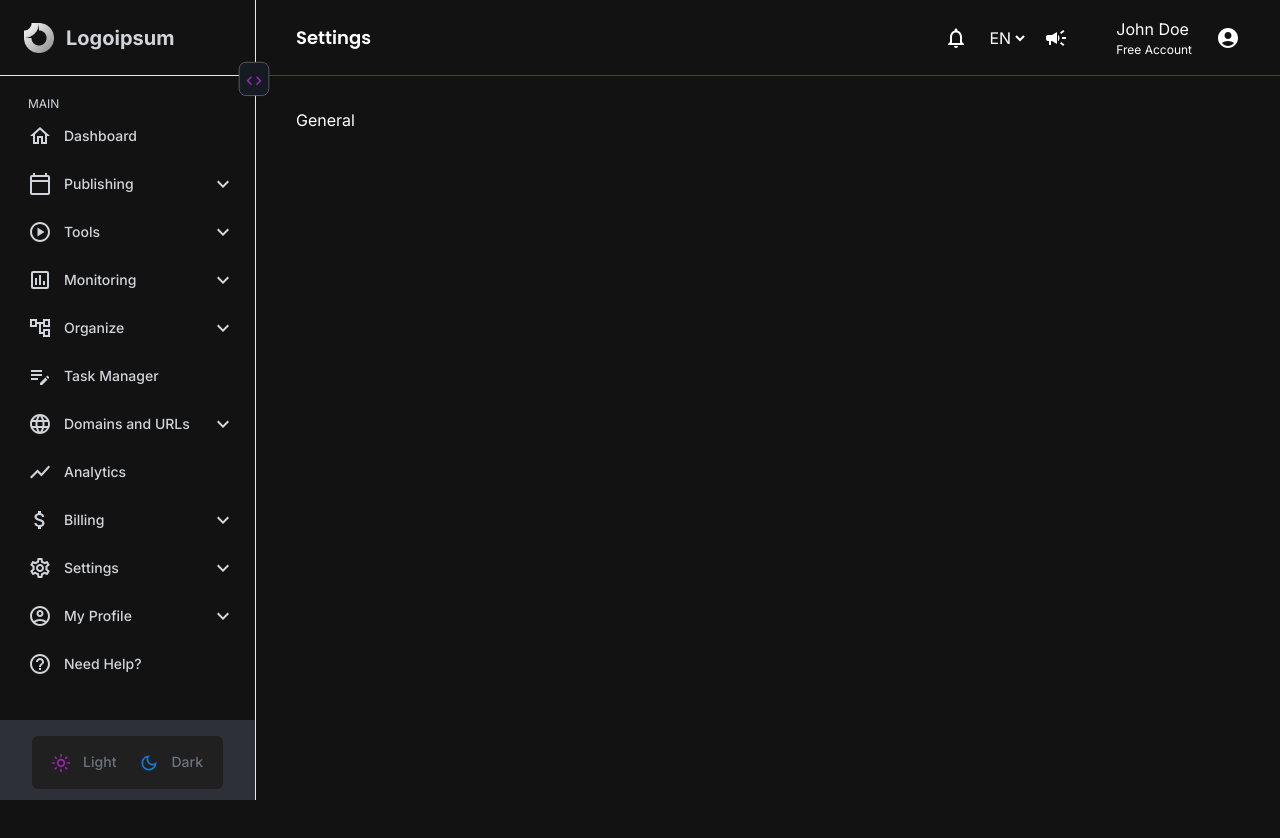
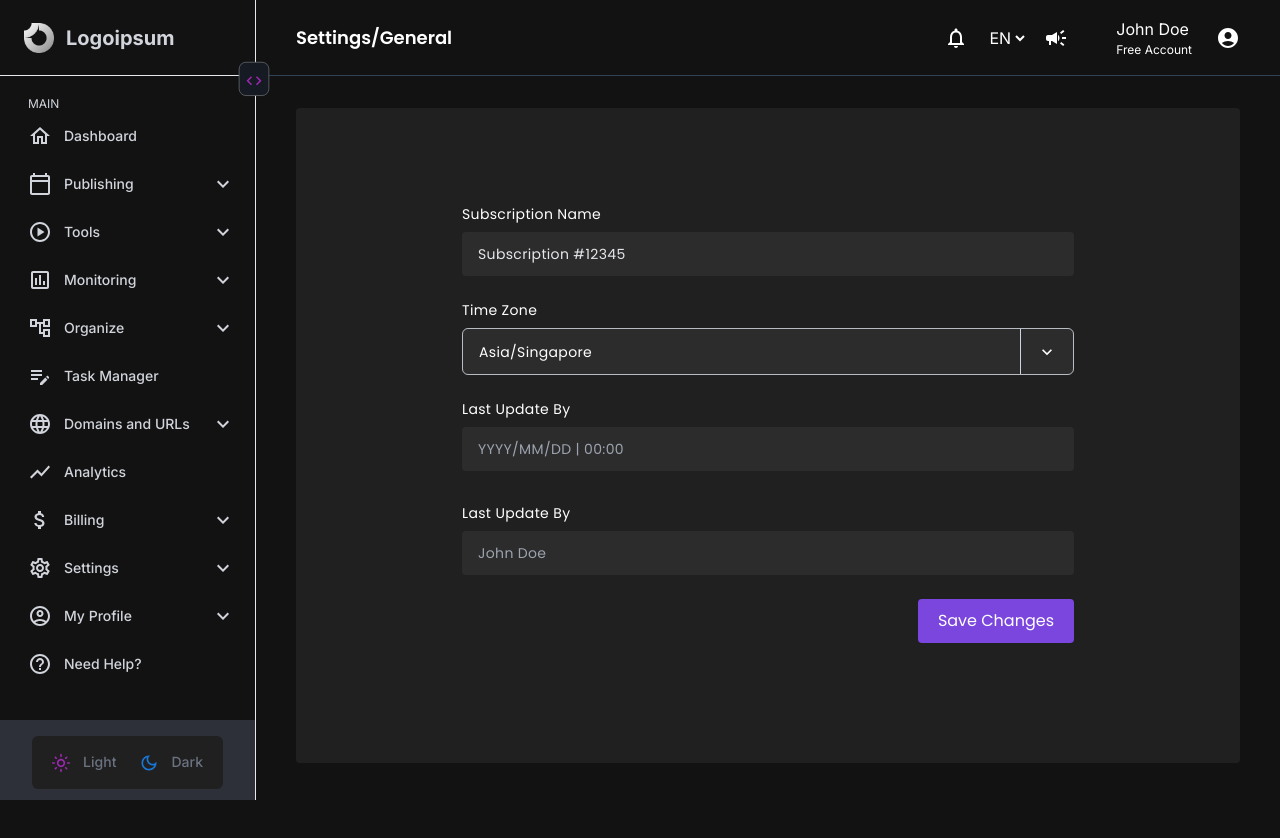
Before and after one commit to k0k0ng/scheduling-app-client, a Next.js app: page /settings/general in a window 1280 px wide. Shown: the top 838 px of the page. Built offline with nearby package versions, Linux system fonts and the light colour scheme.

Commit message:
Add Settings/General Page

```diff
--- a/src/app/(protected)/settings/general/page.tsx
+++ b/src/app/(protected)/settings/general/page.tsx
@@ -2,27 +2,117 @@
 
 import { useState } from "react";
 
+// component
 import SideBar from "@/components/Sidebar";
 import TopNav from "@/components/TopNav";
+import Button from "@/components/Button/Button";
+import Select from "@/components/SelectOption/page";
+import DatePicker from "react-datepicker";
+
+// css
+import "react-datepicker/dist/react-datepicker.css";
 
 export default function SettingsGeneral() {
   const [sidebarStatus, setSidebarStatus] = useState(true);
+  const [startDate, setStartDate] = useState();
+  const [timeFormat, setTimeFormat] = useState();
+  const [headerClock, setHeaderClock] = useState();
 
   return (
-    <div className="flex h-[100vh] flex-row items-start">
+    <div className="flex flex-row items-start">
       <SideBar
         sidebarIsOpen={sidebarStatus}
         setSidebarIsOpen={setSidebarStatus}
       />
       <div
-        className={`${
-          sidebarStatus ? "ml-64" : "ml-20"
-        } min-h-[100vh] w-full pb-28`}
+        // mobile will effect on media 76px
+        className={`w-full pb-20 ${sidebarStatus ? "md:ml-64" : "md:ml-20"} `}
       >
-        <TopNav title="Settings" />
+        <TopNav title="Settings/General" />
 
-        <main className="mt-8 h-[100vh] min-w-[20rem] pl-10 pr-20">
-          General
+        <main className="mt-8 min-w-[20rem] pl-8 pr-6 xl:pl-10 xl:pr-10 2xl:pr-20">
+          {/* <!-- This is an profile --> */}
+          <p className="mb-5 font-poppins text-[20px] font-semibold md:hidden">
+            General
+          </p>
+
+          <div className="mb-2 min-h-[80vh] rounded bg-[#202020] md:flex">
+            <form className="w-full font-poppins">
+              <div className="flex justify-start md:justify-center">
+                <div className="w-full p-8 md:mx-16 md:my-12 md:w-3/4 md:p-0 lg:p-12">
+                  <div className="mb-6">
+                    <label
+                      className="mb-2 block text-xs font-normal tracking-wide text-white md:text-sm"
+                      htmlFor="subscriptioName"
+                    >
+                      Subscription Name
+                      <input
+                        className="disabled  my-2 block w-full appearance-none rounded border border-gray-200 bg-[#2C2C2C] px-4 py-3 text-xs leading-tight text-gray-200 focus:border-gray-500 focus:bg-[#828181] focus:outline-none md:text-sm"
+                        id="subscriptioName"
+                        type="text"
+                        value="Subscription #12345"
+                      />
+                    </label>
+                  </div>
+                  <div className="mb-6">
+                    <Select
+                      labelName="Time Zone"
+                      childOption={[
+                        "Asia/Singapore",
+                        "Alfa Time Zone",
+                        "Australian Central Standard Time",
+                        "Acre Time",
+                        "Atlantic Daylight Time",
+                      ]}
+                      parentOption="Asia/Singapore"
+                    />
+                  </div>
+                  <div className="mb-6">
+                    <label
+                      className="mb-2 block text-xs font-normal tracking-wide text-white md:text-sm"
+                      htmlFor="dateformat"
+                    >
+                      Last Update By
+                      <div className="customdatepickerwidth">
+                        <DatePicker
+                          id="dateformat"
+                          selected={startDate}
+                          onChange={(date: any) => setStartDate(date)}
+                          className="my-2 block w-full appearance-none rounded border border-gray-200 bg-[#2C2C2C] px-4 py-3 text-xs leading-tight text-gray-200 focus:border-gray-500 focus:bg-[#828181] focus:outline-none md:text-sm"
+                          placeholderText="YYYY/MM/DD | 00:00"
+                          dateFormat="yyyy/MM/dd h:mm aa"
+                          showPopperArrow={false}
+                          showTimeInput
+                        />
+                      </div>
+                    </label>
+                  </div>
+
+                  <div className="mb-6">
+                    <label
+                      className="mb-2 block text-xs font-normal tracking-wide text-white md:text-sm"
+                      htmlFor="updatedby"
+                    >
+                      Last Update By
+                      <input
+                        className="my-2  block w-full appearance-none rounded border border-gray-200 bg-[#2C2C2C] px-4 py-3 text-xs leading-tight text-gray-200 focus:border-gray-500 focus:bg-[#828181] focus:outline-none md:text-sm"
+                        id="updatedby"
+                        type="text"
+                        placeholder="John Doe"
+                      />
+                    </label>
+                  </div>
+
+                  <div className="mb-6 grid justify-items-end">
+                    <Button size="md" type="primary" className="button--">
+                      Save Changes
+                    </Button>
+                  </div>
+                </div>
+              </div>
+            </form>
+          </div>
+          {/* end main */}
         </main>
       </div>
     </div>
```
